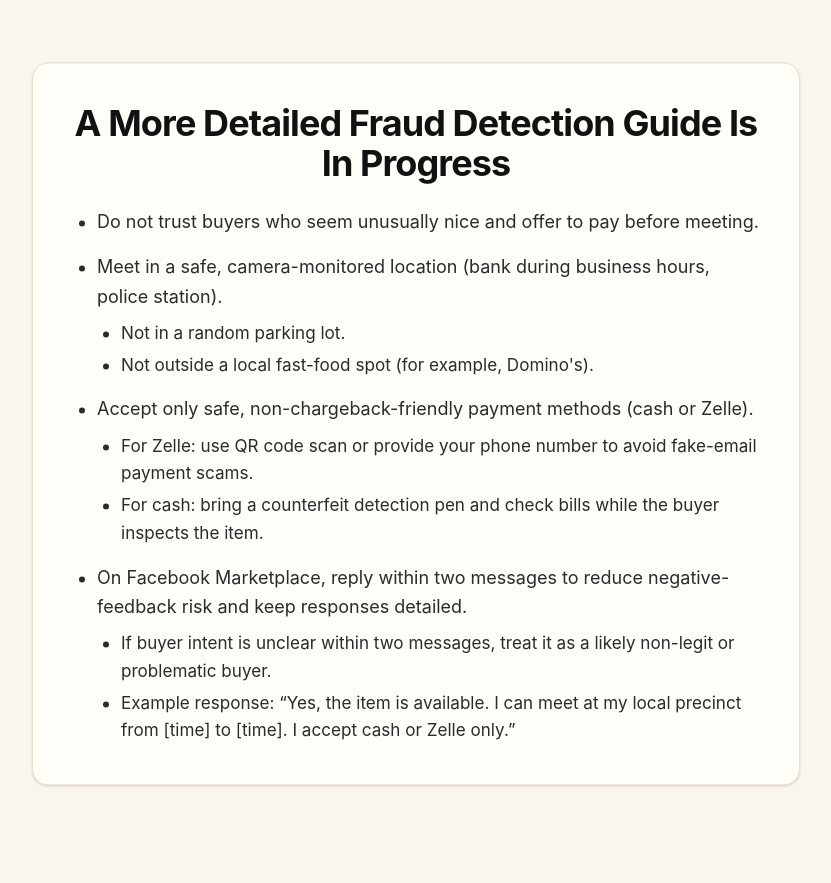
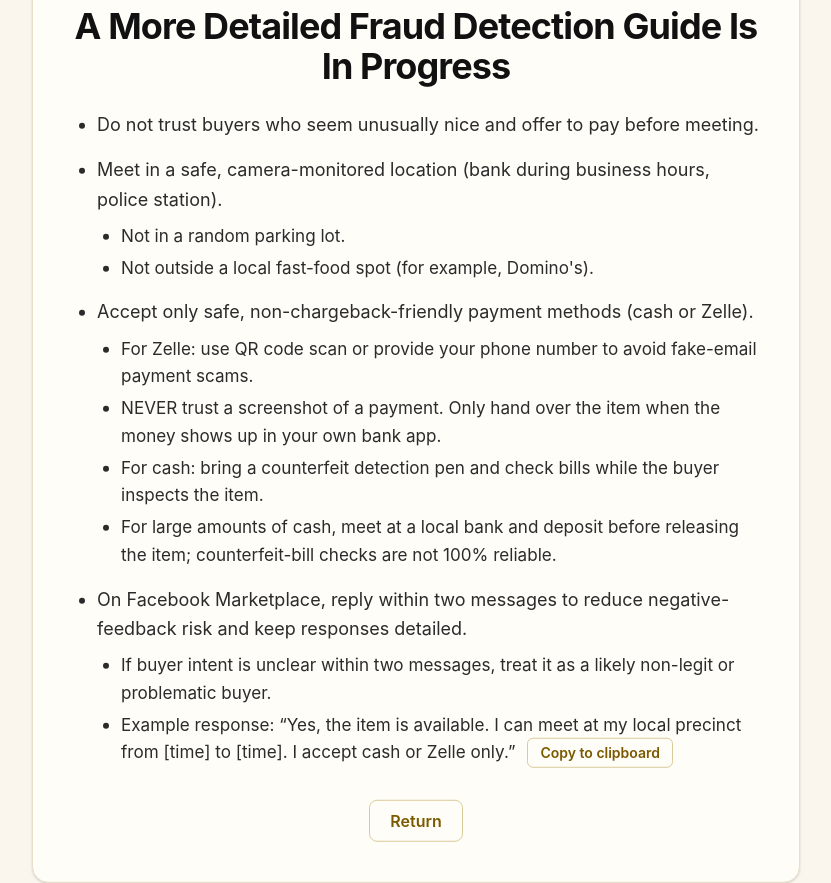
Before and after one commit to yyss8/IsBuyerLegit, a React (Vite) app: page / in a window 1280 px wide. Both pictures are taken after a click on the button "local". Shown: the whole page, without its empty margins (224-1055 px from the left). Before the commit the page ends 848 px from the top, so only its background shows below. Built offline with nearby package versions, Linux system fonts and the light colour scheme.

Commit message:
feat: update buyer wording add payment warnings copy and restart

```diff
--- a/note/AI.md
+++ b/note/AI.md
@@ -153,3 +153,21 @@ Rewrite the local-buyer fraud guidance into a clear list format with actionable
   - `"Yes, the item is available. I can meet at my local precinct from [time] to [time]. I accept cash or Zelle only."`
 
 **Status**: Completed and applied to the local panel.
+
+---
+
+## Task: Wording + Payment Warnings + Clipboard + Return Flow (March 1, 2026)
+
+**Objective**:
+Update first-question wording, strengthen payment-specific warnings, add clipboard utility, and allow restarting the intro workflow.
+
+**Implementation Details**:
+- Updated first prompt copy to: `"Your buyer is from ebay / local"` (rendered as selectable inline options).
+- Expanded payment warnings in local guidance:
+  - Added Zelle warning: never trust screenshot proof; release only after funds appear in your bank app.
+  - Added large-cash warning: meet at a local bank and deposit before release; counterfeit checks are not fully reliable.
+- Added `Copy to clipboard` action for the example response with temporary `Copied` state feedback.
+- Added `Return` button on the local panel to restart the main heading + first-question animation workflow.
+- Refactored intro timing with `introCycle` so restart fully replays fade-in and move-up sequence.
+
+**Status**: Completed and verified.
--- a/src/PlatformRouting.jsx
+++ b/src/PlatformRouting.jsx
@@ -1,11 +1,17 @@
 import React, { useEffect, useState } from 'react';
 
 const PlatformRouting = () => {
+  const exampleResponse = 'Yes, the item is available. I can meet at my local precinct from [time] to [time]. I accept cash or Zelle only.';
   const [selectedPlatform, setSelectedPlatform] = useState(null);
   const [isTitleVisible, setIsTitleVisible] = useState(false);
   const [hasMovedUp, setHasMovedUp] = useState(false);
+  const [introCycle, setIntroCycle] = useState(0);
+  const [copied, setCopied] = useState(false);
 
   useEffect(() => {
+    setIsTitleVisible(false);
+    setHasMovedUp(false);
+
     const fadeInTimer = setTimeout(() => {
       setIsTitleVisible(true);
     }, 80);
@@ -18,11 +24,27 @@ const PlatformRouting = () => {
       clearTimeout(fadeInTimer);
       clearTimeout(moveUpTimer);
     };
-  }, []);
+  }, [introCycle]);
 
   const handleSelect = (platform) => {
     setSelectedPlatform(platform);
-    console.log(`You are an ${platform} buyer | User selected: ${platform}`);
+    console.log(`Your buyer is from ${platform} | User selected: ${platform}`);
+  };
+
+  const handleRestart = () => {
+    setSelectedPlatform(null);
+    setCopied(false);
+    setIntroCycle((current) => current + 1);
+  };
+
+  const handleCopyExample = async () => {
+    try {
+      await navigator.clipboard.writeText(exampleResponse);
+      setCopied(true);
+      setTimeout(() => setCopied(false), 1800);
+    } catch (error) {
+      console.log('Clipboard copy failed:', error);
+    }
   };
 
   return (
@@ -49,17 +71,35 @@ const PlatformRouting = () => {
                   Accept only safe, non-chargeback-friendly payment methods (cash or Zelle).
                   <ul className="mt-2 list-disc pl-6 space-y-1 text-[0.95em]">
                     <li>For Zelle: use QR code scan or provide your phone number to avoid fake-email payment scams.</li>
+                    <li>NEVER trust a screenshot of a payment. Only hand over the item when the money shows up in your own bank app.</li>
                     <li>For cash: bring a counterfeit detection pen and check bills while the buyer inspects the item.</li>
+                    <li>For large amounts of cash, meet at a local bank and deposit before releasing the item; counterfeit-bill checks are not 100% reliable.</li>
                   </ul>
                 </li>
                 <li>
                   On Facebook Marketplace, reply within two messages to reduce negative-feedback risk and keep responses detailed.
                   <ul className="mt-2 list-disc pl-6 space-y-1 text-[0.95em]">
                     <li>If buyer intent is unclear within two messages, treat it as a likely non-legit or problematic buyer.</li>
-                    <li>Example response: “Yes, the item is available. I can meet at my local precinct from [time] to [time]. I accept cash or Zelle only.”</li>
+                    <li>
+                      <span>Example response: “{exampleResponse}”</span>
+                      <button
+                        onClick={handleCopyExample}
+                        className="cursor-pointer ml-3 rounded-md border border-[#D9CC9A] px-3 py-1 text-sm font-semibold text-[#7A5A00] transition-all duration-300 hover:bg-[#F4E7C0] focus:outline-none focus:ring-2 focus:ring-[#B8860B]/40"
+                      >
+                        {copied ? 'Copied' : 'Copy to clipboard'}
+                      </button>
+                    </li>
                   </ul>
                 </li>
               </ul>
+              <div className="mt-8 text-center">
+                <button
+                  onClick={handleRestart}
+                  className="cursor-pointer rounded-lg border border-[#D9CC9A] px-5 py-2 text-base font-semibold text-[#7A5A00] transition-all duration-300 hover:bg-[#F4E7C0] focus:outline-none focus:ring-2 focus:ring-[#B8860B]/40"
+                >
+                  Return
+                </button>
+              </div>
             </div>
           ) : (
             <>
@@ -79,7 +119,7 @@ const PlatformRouting = () => {
                   hasMovedUp ? 'opacity-100 delay-300' : 'opacity-0'
                 } text-2xl md:text-3xl font-semibold`}
               >
-                <span>You are an </span>
+                <span>Your buyer is from </span>
                 <button
                   onClick={() => handleSelect('ebay')}
                   className={`cursor-pointer mx-1 px-1 rounded-sm font-extrabold underline decoration-2 underline-offset-4 transition-all duration-300 hover:text-[#B8860B] hover:bg-[#F4E7C0] focus:outline-none focus:ring-2 focus:ring-[#B8860B]/40 ${
@@ -97,7 +137,6 @@ const PlatformRouting = () => {
                 >
                   local
                 </button>
-                <span> buyer</span>
               </div>
             </>
           )}
```
